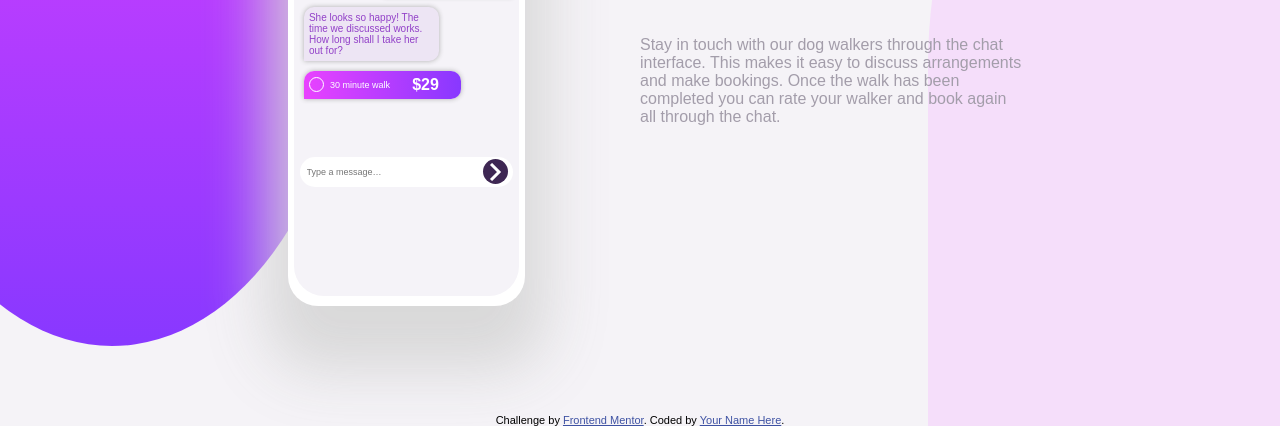
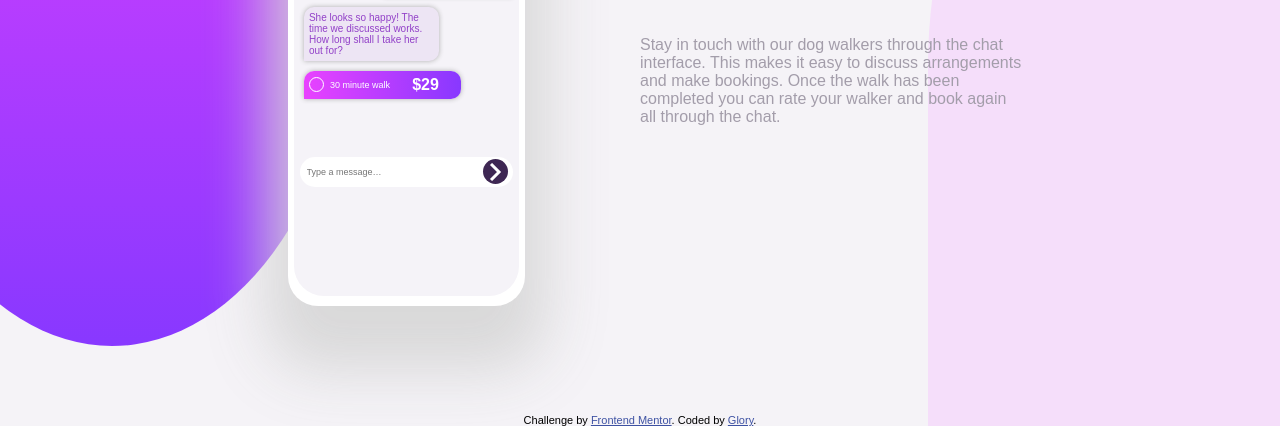
Before and after one commit to Glory135/chat-app-illustration, a plain HTML site: page index.html in a window 1280 px wide. Shown: the part 374-800 px from the top of the page. Drawn offline with Linux system fonts and the light colour scheme.

Commit message:
Update index.html

```diff
--- a/index.html
+++ b/index.html
@@ -126,7 +126,7 @@
 
   <div class="attribution">
     Challenge by <a href="https://www.frontendmentor.io?ref=challenge" target="_blank">Frontend Mentor</a>.
-    Coded by <a href="https://www.frontendmentor.io/profile/Glory135">Your Name Here</a>.
+    Coded by <a href="https://www.frontendmentor.io/profile/Glory135">Glory</a>.
   </div>
 </body>
 
```
